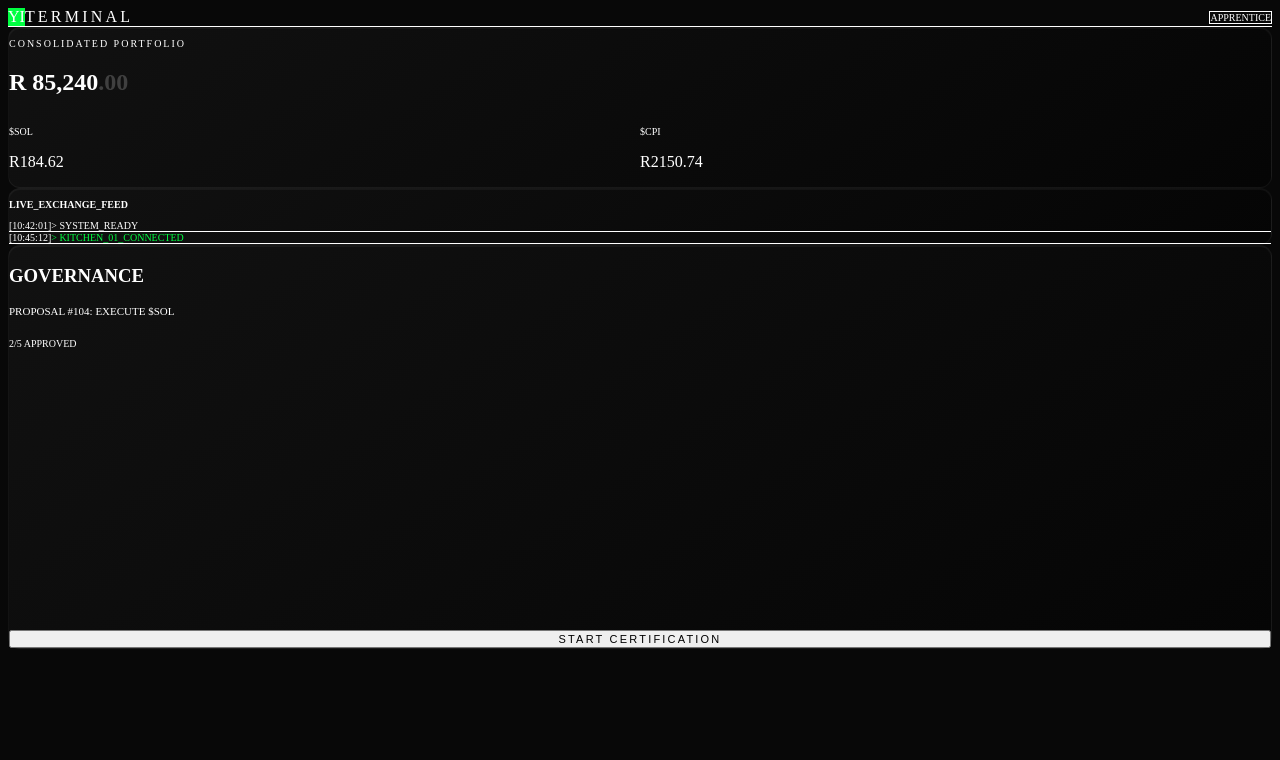
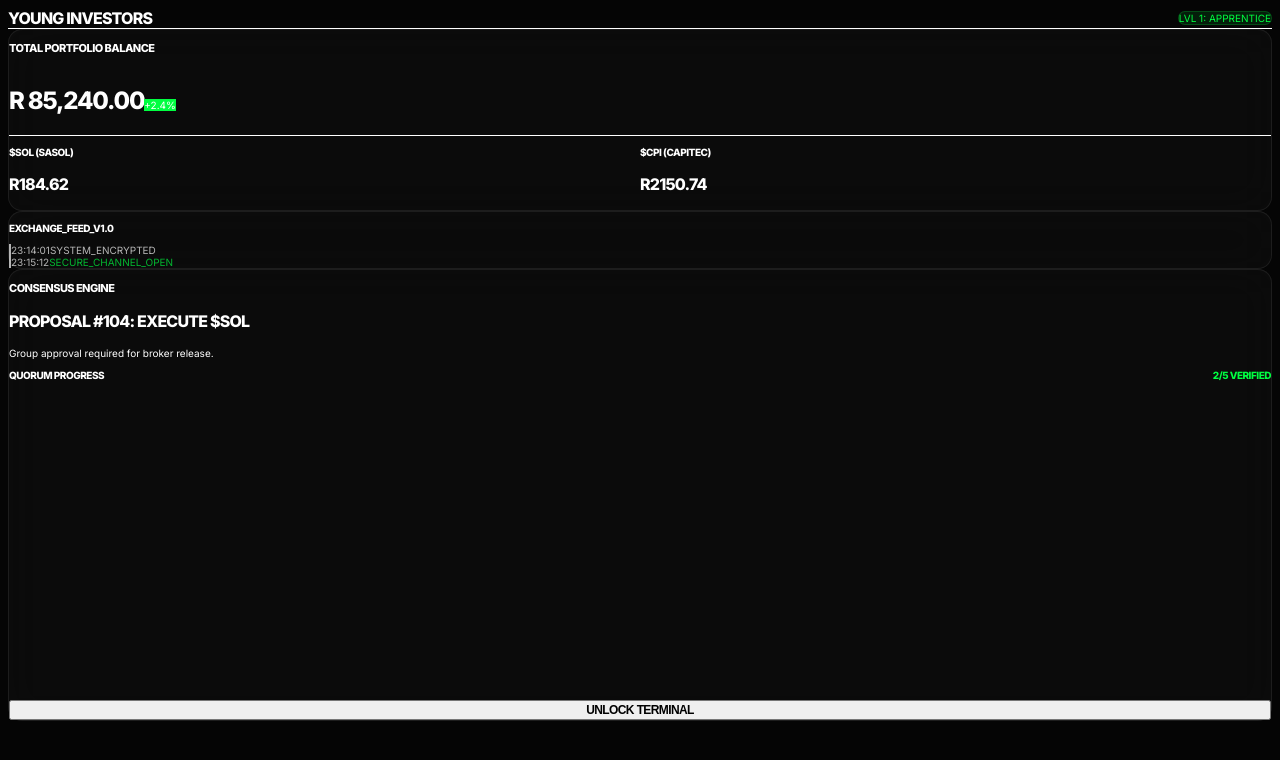
Before and after one commit to younginvestors-lounge/young-investors-mvp, a Next.js app: page /dashboard in a window 1280 px wide. Shown: the top 760 px of the page. Built offline with nearby package versions, Linux system fonts and the light colour scheme.

Commit message:
UI: Implemented Apple-style Inter typography and bold layout

```diff
--- a/app/dashboard/page.tsx
+++ b/app/dashboard/page.tsx
@@ -7,11 +7,10 @@ export default function Dashboard() {
   const [showQuiz, setShowQuiz] = useState(false);
   const [prices, setPrices] = useState({ sasol: 184.50, capitec: 2150.00 });
   const [logs, setLogs] = useState([
-    { id: 1, time: '10:42:01', msg: 'SYSTEM_READY', type: 'info' },
-    { id: 2, time: '10:45:12', msg: 'KITCHEN_01_CONNECTED', type: 'success' }
+    { id: 1, time: '23:14:01', msg: 'SYSTEM_ENCRYPTED', type: 'info' },
+    { id: 2, time: '23:15:12', msg: 'SECURE_CHANNEL_OPEN', type: 'success' }
   ]);
 
-  // LIVE DATA SIMULATOR
   useEffect(() => {
     const interval = setInterval(() => {
       setPrices(prev => ({
@@ -19,11 +18,9 @@ export default function Dashboard() {
         capitec: prev.capitec + (Math.random() * 2 - 1)
       }));
 
-      // Randomly add a log entry every few seconds
-      if (Math.random() > 0.7) {
+      if (Math.random() > 0.8) {
         const time = new Date().toLocaleTimeString('en-GB', { hour12: false });
-        const newLog = { id: Date.now(), time, msg: 'MARKET_DATA_REFRESHED', type: 'info' };
-        setLogs(prev => [newLog, ...prev].slice(0, 5));
+        setLogs(prev => [{ id: Date.now(), time, msg: 'VOLATILITY_SYNC_OK', type: 'info' }, ...prev].slice(0, 5));
       }
     }, 3000);
     return () => clearInterval(interval);
@@ -33,57 +30,62 @@ export default function Dashboard() {
     if (userLevel < 2) return;
     setVotes(v => Math.min(5, v + 1));
     const time = new Date().toLocaleTimeString('en-GB', { hour12: false });
-    setLogs(prev => [{ id: Date.now(), time, msg: 'VOTE_CAST_BY_CHEF_Z', type: 'success' }, ...prev]);
+    setLogs(prev => [{ id: Date.now(), time, msg: 'QUORUM_VOTE_RECORDED', type: 'success' }, ...prev]);
   };
 
   return (
-    <div className="min-h-screen bg-[#080808] text-zinc-100 font-sans">
-      <nav className="border-b border-white/5 bg-black/20 backdrop-blur-xl sticky top-0 z-50">
-        <div className="max-w-7xl mx-auto px-6 h-16 flex justify-between items-center">
-          <div className="flex items-center gap-4">
-            <div className="w-8 h-8 bg-[#00FF41] rounded flex items-center justify-center text-black font-black text-xs">YI</div>
-            <span className="text-sm font-semibold tracking-[0.2em] uppercase">Terminal</span>
+    <div className="min-h-screen bg-[#050505] text-white px-6">
+
+      {/* HEADER */}
+      <nav className="max-w-7xl mx-auto h-20 flex justify-between items-center border-b border-white/5">
+        <div className="flex items-center gap-3">
+          <div className="w-7 h-7 bg-white rounded flex items-center justify-center">
+             <div className="w-3 h-3 bg-black rounded-sm"></div>
           </div>
-          <div className="flex items-center gap-6">
-            <span className="text-[10px] font-bold uppercase tracking-widest bg-white/5 px-3 py-1 rounded border border-white/10">
-              {userLevel === 1 ? 'Apprentice' : 'Sous-Chef'}
-            </span>
-          </div>
+          <span className="apple-bold text-lg uppercase tracking-tighter">YOUNG INVESTORS</span>
+        </div>
+        <div className="flex items-center gap-4">
+          <span className="text-[10px] font-black uppercase tracking-widest bg-[#00FF41]/10 text-[#00FF41] px-3 py-1.5 rounded-full border border-[#00FF41]/20">
+            {userLevel === 1 ? 'Lvl 1: Apprentice' : 'Lvl 2: Sous-Chef'}
+          </span>
         </div>
       </nav>
 
-      <main className="max-w-7xl mx-auto p-6 grid grid-cols-12 gap-6">
+      <main className="max-w-7xl mx-auto py-10 grid grid-cols-12 gap-8">
 
-        {/* ASSET DATA */}
-        <div className="col-span-12 lg:col-span-8 space-y-6">
-          <div className="precision-card inner-glow p-8">
-            <header className="flex justify-between items-start mb-12">
-              <div>
-                <p className="text-[10px] text-zinc-500 uppercase tracking-[0.2em] mb-1 font-bold">Consolidated Portfolio</p>
-                <h2 className="text-5xl font-bold tracking-tight">R 85,240<span className="opacity-20">.00</span></h2>
+        {/* LEFT: MARKET DATA */}
+        <div className="col-span-12 lg:col-span-8 space-y-8">
+          <div className="precision-card p-10">
+            <p className="text-zinc-500 apple-bold text-[11px] uppercase tracking-widest mb-4">Total Portfolio Balance</p>
+            <div className="flex items-baseline gap-4 mb-12">
+              <h2 className="text-7xl apple-bold tracking-tighter">R 85,240<span className="text-zinc-800">.00</span></h2>
+              <div className="bg-[#00FF41] text-black text-[10px] font-black px-2 py-0.5 rounded">+2.4%</div>
+            </div>
+
+            <div className="grid grid-cols-2 gap-12 border-t border-white/5 pt-10">
+              <div className="space-y-1">
+                <p className="text-zinc-500 apple-bold text-[10px] uppercase tracking-widest font-bold">$SOL (Sasol)</p>
+                <p className="text-3xl apple-bold">R{prices.sasol.toFixed(2)}</p>
               </div>
-            </header>
-            <div className="grid grid-cols-2 gap-12">
-              <div>
-                <p className="text-[10px] text-zinc-500 uppercase font-bold">$SOL</p>
-                <p className="text-2xl font-semibold tracking-tight">R{prices.sasol.toFixed(2)}</p>
-              </div>
-              <div>
-                <p className="text-[10px] text-zinc-500 uppercase font-bold">$CPI</p>
-                <p className="text-2xl font-semibold tracking-tight">R{prices.capitec.toFixed(2)}</p>
+              <div className="space-y-1">
+                <p className="text-zinc-500 apple-bold text-[10px] uppercase tracking-widest font-bold">$CPI (Capitec)</p>
+                <p className="text-3xl apple-bold">R{prices.capitec.toFixed(2)}</p>
               </div>
             </div>
           </div>
 
-          {/* THE NEW EXCHANGE FEED */}
-          <div className="precision-card inner-glow p-6 bg-black/40">
-            <h3 className="text-[10px] text-zinc-500 uppercase font-bold mb-4 tracking-widest">Live_Exchange_Feed</h3>
-            <div className="space-y-3 font-mono">
+          {/* EXCHANGE FEED LOG */}
+          <div className="precision-card p-6 bg-black/20">
+             <div className="flex items-center gap-2 mb-6">
+                <div className="w-1.5 h-1.5 rounded-full bg-[#00FF41] animate-pulse"></div>
+                <h3 className="apple-bold text-[10px] text-zinc-400 uppercase tracking-widest">Exchange_Feed_v1.0</h3>
+             </div>
+             <div className="space-y-3 font-mono">
               {logs.map(log => (
-                <div key={log.id} className="flex gap-4 items-center text-[10px] border-b border-white/5 pb-2">
-                  <span className="text-zinc-600">[{log.time}]</span>
-                  <span className={log.type === 'success' ? 'text-[#00FF41]' : 'text-zinc-400'}>
-                    {">"} {log.msg}
+                <div key={log.id} className="flex gap-4 items-center text-[10px] opacity-70 border-l-2 border-white/5 pl-4 py-1">
+                  <span className="text-zinc-600 font-bold">{log.time}</span>
+                  <span className={log.type === 'success' ? 'text-[#00FF41]' : 'text-zinc-100'}>
+                    {log.msg}
                   </span>
                 </div>
               ))}
@@ -91,27 +93,37 @@ export default function Dashboard() {
           </div>
         </div>
 
-        {/* GOVERNANCE SIDEBAR */}
-        <div className="col-span-12 lg:col-span-4 space-y-6">
-          <div className="precision-card inner-glow p-6 flex flex-col justify-between h-full min-h-[400px]">
+        {/* RIGHT: GOVERNANCE */}
+        <div className="col-span-12 lg:col-span-4 flex flex-col gap-8">
+          <div className="precision-card p-8 min-h-[450px] flex flex-col justify-between border-t-2 border-[#00FF41]">
             <div>
-              <h3 className="text-xs font-bold uppercase tracking-widest text-zinc-400 mb-8">Governance</h3>
+              <h3 className="apple-bold text-[11px] uppercase tracking-widest text-zinc-500 mb-10">Consensus Engine</h3>
 
               {showQuiz ? (
-                <div className="space-y-4">
-                  <p className="text-xs text-zinc-300 font-medium italic">Certification: Purpose of Stop-Loss?</p>
-                  <button onClick={() => {setUserLevel(2); setShowQuiz(false);}} className="w-full text-left p-4 text-[11px] bg-white/5 border border-white/10 rounded-lg hover:border-[#00FF41]">
-                    Limit downside risk
+                <div className="space-y-4 animate-in fade-in zoom-in-95 duration-300">
+                  <p className="text-sm apple-bold leading-tight">Identify the primary benefit of a Stop-Loss order?</p>
+                  <button onClick={() => {setUserLevel(2); setShowQuiz(false);}} className="w-full text-left p-4 bg-white/5 rounded-xl border border-white/10 hover:border-[#00FF41] text-[11px] apple-bold transition-all">
+                    Risk Mitigation & Loss Caps
                   </button>
                 </div>
               ) : (
-                <div className="space-y-8">
-                  <div>
-                    <p className="text-[11px] font-bold mb-2 uppercase tracking-tighter">Proposal #104: Execute $SOL</p>
-                    <div className="h-1.5 w-full bg-white/5 rounded-full overflow-hidden">
-                      <div className="h-full bg-[#00FF41]" style={{ width: `${(votes/5)*100}%` }}></div>
+                <div className="space-y-10">
+                  <div className="space-y-2">
+                    <p className="apple-bold text-xs uppercase tracking-tighter">Proposal #104: Execute $SOL</p>
+                    <p className="text-[10px] text-zinc-500 font-medium">Group approval required for broker release.</p>
+                  </div>
+
+                  <div className="space-y-4">
+                    <div className="flex justify-between items-end apple-bold text-[10px] uppercase">
+                      <span className="text-zinc-500">Quorum Progress</span>
+                      <span className="text-[#00FF41]">{votes}/5 Verified</span>
                     </div>
-                    <p className="text-[10px] text-zinc-500 mt-2 font-bold uppercase">{votes}/5 Approved</p>
+                    <div className="h-2 w-full bg-zinc-900 rounded-full overflow-hidden">
+                      <div
+                        className="h-full bg-[#00FF41] shadow-[0_0_20px_#00FF41] transition-all duration-1000"
+                        style={{ width: `${(votes/5)*100}%` }}
+                      ></div>
+                    </div>
                   </div>
                 </div>
               )}
@@ -119,12 +131,13 @@ export default function Dashboard() {
 
             <button
               onClick={() => userLevel === 1 ? setShowQuiz(true) : handleVote()}
-              className="w-full py-4 bg-white text-black text-[11px] font-black uppercase tracking-[0.2em] rounded hover:bg-[#00FF41] transition-all"
+              className="w-full py-5 bg-white text-black apple-bold text-[12px] uppercase tracking-[0.1em] rounded-xl hover:bg-[#00FF41] transition-all"
             >
-              {userLevel === 1 ? 'Start Certification' : 'Verify & Approve'}
+              {userLevel === 1 ? 'Unlock Terminal' : 'Cast Approval Vote'}
             </button>
           </div>
         </div>
+
       </main>
     </div>
   );
--- a/app/globals.css
+++ b/app/globals.css
@@ -1,3 +1,5 @@
+@import url('https://fonts.googleapis.com/css2?family=Inter:wght@400;600;700;800;900&display=swap');
+
 @tailwind base;
 @tailwind components;
 @tailwind utilities;
@@ -7,19 +9,20 @@
 }
 
 body {
-  background-color: #080808; /* Deep charcoal, not pure black */
+  background-color: #050505; /* Deep, deep black */
   color: #ffffff;
+  font-family: 'Inter', -apple-system, BlinkMacSystemFont, sans-serif;
   -webkit-font-smoothing: antialiased;
 }
 
-/* The "Precision" Card */
-.precision-card {
-  background: linear-gradient(145deg, rgba(20, 20, 20, 0.8) 0%, rgba(5, 5, 5, 0.8) 100%);
-  border: 1px solid rgba(255, 255, 255, 0.05);
-  box-shadow: 0 25px 50px -12px rgba(0, 0, 0, 0.5);
-  border-radius: 12px; /* Precision corner, not a circle */
+.apple-bold {
+  font-weight: 800;
+  letter-spacing: -0.05em; /* Tighter letters = more premium */
 }
 
-.inner-glow {
-  box-shadow: inset 0 1px 1px rgba(255, 255, 255, 0.05);
+.precision-card {
+  background: rgba(15, 15, 15, 0.6);
+  border: 1px solid rgba(255, 255, 255, 0.08);
+  backdrop-filter: blur(20px);
+  border-radius: 14px;
 }
```
